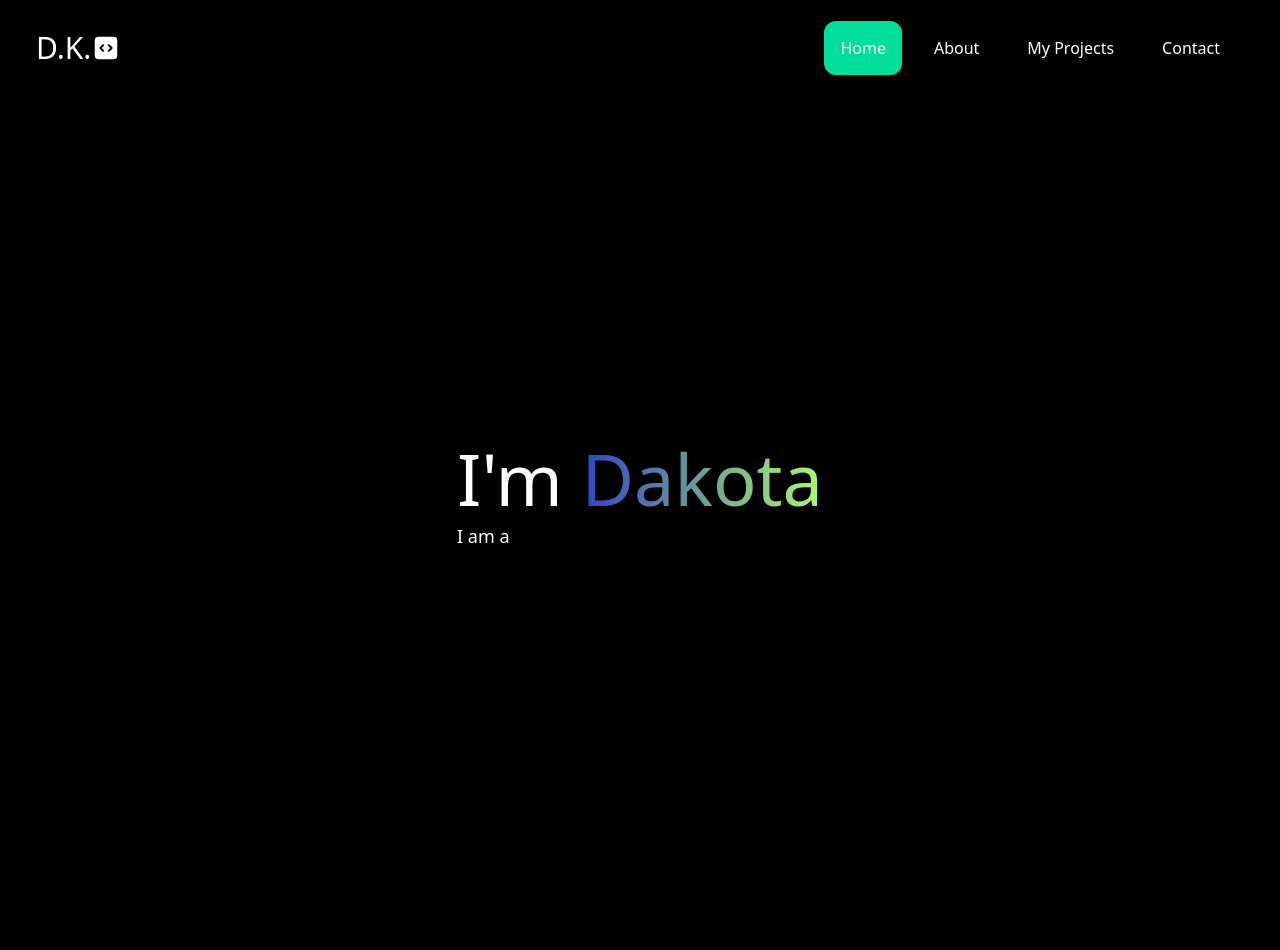
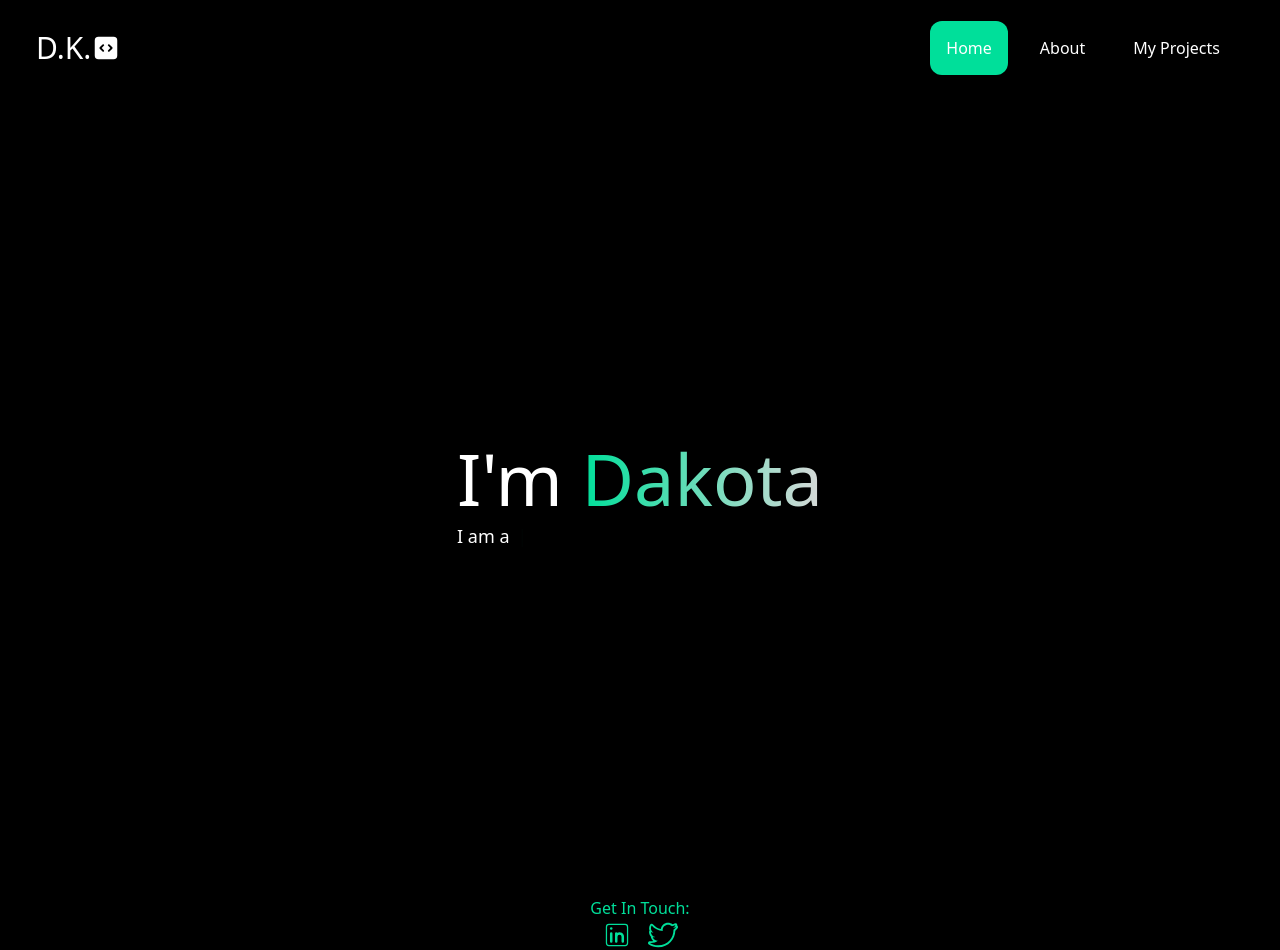
Before and after one commit to JabaDUDE/react-portfolio, a React (Vite) app: page / in a window 1280 px wide. Before the commit the page ends 896 px from the top, so only its background shows below. Built offline with nearby package versions, Linux system fonts and the light colour scheme.

Commit message:
delete contact page and made footer

```diff
--- a/src/Layout.jsx
+++ b/src/Layout.jsx
@@ -1,4 +1,5 @@
 import Navbar from './components/navbar/index'
+import Footer from './components/footer/Footer'
 import { Outlet } from 'react-router-dom'
 
 function Layout() {
@@ -6,6 +7,7 @@ function Layout() {
     <div className='bg-black min-h-screen text-white'>
         <Navbar />
         <Outlet />
+        <Footer />
     </div>
   )
 }
--- /dev/null
+++ b/src/components/footer/Footer.jsx
@@ -0,0 +1,26 @@
+import { CiLinkedin } from "react-icons/ci";
+import { SlSocialTwitter } from "react-icons/sl";
+
+const style ={
+    color: '#00df9a',
+    cursor: 'pointer',
+}
+
+
+function Footer() {
+  return (
+    <div className='flex flex-col text-center'>
+    <h2 className='text-[#00df9a]'>Get In Touch:</h2>
+    <div className='flex gap-4 justify-center'>
+        <a href='https://www.linkedin.com/in/dakota-keast-93a86984' target="_blank" rel="noopener noreferrer">
+            <CiLinkedin style={style} size={30} />
+        </a>
+        <a href='https://x.com/JabasMEOW' target="_blank" rel="noopener noreferrer">
+            <SlSocialTwitter style={style} size={30} />
+        </a>
+    </div>
+    </div>
+  )
+}
+
+export default Footer
--- a/src/components/navbar/index.jsx
+++ b/src/components/navbar/index.jsx
@@ -22,11 +22,6 @@ export default function Navbar(){
             id: 3,
             text: 'My Projects',
             to: '/projects'
-        },
-        {
-            id: 4,
-            text: 'Contact',
-            to: '/contact'
         }
     ]
 
--- a/src/components/pages/index.jsx
+++ b/src/components/pages/index.jsx
@@ -1,12 +1,12 @@
 /* eslint-disable react/no-unescaped-entities */
 import { Typewriter, Cursor } from "react-simple-typewriter"
-function Home() {
 
 
+function Home() {
   return (
     <div className="bg-black text-white h-screen flex flex-col items-center justify-center">
       <div className='text-left'>
-        <h1 className='text-7xl mb-2'>I'm <span className='bg-gradient-to-r from-[#3044c5] to-[#acfa70] text-transparent bg-clip-text'>Dakota</span></h1>
+        <h1 className='text-7xl mb-2'>I'm <span className='bg-gradient-to-r from-[#00df9a] to-[#d9d9d9] text-transparent bg-clip-text'>Dakota</span></h1>
         <h3 className="text-lg">I am a <span className='text-[#00df9a]'><Typewriter
             words={['Developer', 'Contributor', 'Student', 'Reader']}
             loop={0}
--- a/src/main.jsx
+++ b/src/main.jsx
@@ -6,7 +6,6 @@ import './App.css'
 import { Route, createBrowserRouter, createRoutesFromElements, RouterProvider } from 'react-router-dom'
 import Home from './components/pages/index'
 import About from './components/pages/About.jsx'
-import Contact from './components/pages/Contact.jsx'
 import Projects from './components/pages/projects/Projects.jsx'
 
 const router = createBrowserRouter(
@@ -15,7 +14,6 @@ const router = createBrowserRouter(
       <Route path='' element={<Home />} />
       <Route path='about' element={<About />} />
       <Route path='projects' element={<Projects />} />
-      <Route path='contact' element={<Contact />} />
     </Route>
   )
 )
```
